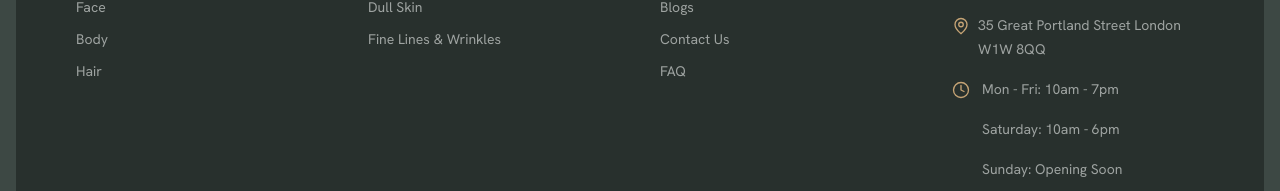
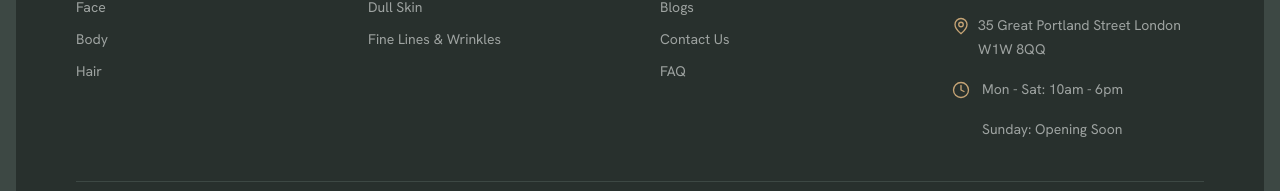
Before and after one commit to kadderkrishpatel/waldor_2.o, a Next.js app: page /faq in a window 1280 px wide. Shown: the part 2161-2352 px from the top of the page. Built offline with nearby package versions, Linux system fonts and the light colour scheme; no server answers.

Commit message:
content changes

```diff
--- a/src/components/common/Footer/Footer.data.ts
+++ b/src/components/common/Footer/Footer.data.ts
@@ -83,8 +83,7 @@ export const footerData: FooterDataProps = {
     email: "info@waldorclinic.com",
     address: "35 Great Portland Street London W1W 8QQ",
     timings: [
-      "Mon - Fri: 10am - 7pm",
-      "Saturday: 10am - 6pm",
+      "Mon - Sat: 10am - 6pm",
       "Sunday: Opening Soon",
     ],
   },
--- a/src/components/sections/contact/ContactSection/ContactSection.data.ts
+++ b/src/components/sections/contact/ContactSection/ContactSection.data.ts
@@ -36,8 +36,7 @@ export const contactSectionData: ContactSectionData = {
       icon: "clock",
       title: "OPENING HOURS",
       value: [
-        "Mon - Fri: 10am - 7pm",
-        "Saturday: 10am - 6pm",
+        "Mon - Sat: 10am - 6pm",
         "Sunday: Opening Soon",
       ],
       description: "",
@@ -52,6 +51,10 @@ export const contactSectionData: ContactSectionData = {
 
     treatmentOptions: [
       "Anti Wrinkle",
+      "Glass Skin & Facials",
+      "Acne Treatments",
+      "Body Contouring",
+      "Hair Growth",
       "Dermal Fillers",
       "Chemical Peel",
       "Laser Treatment",
```
